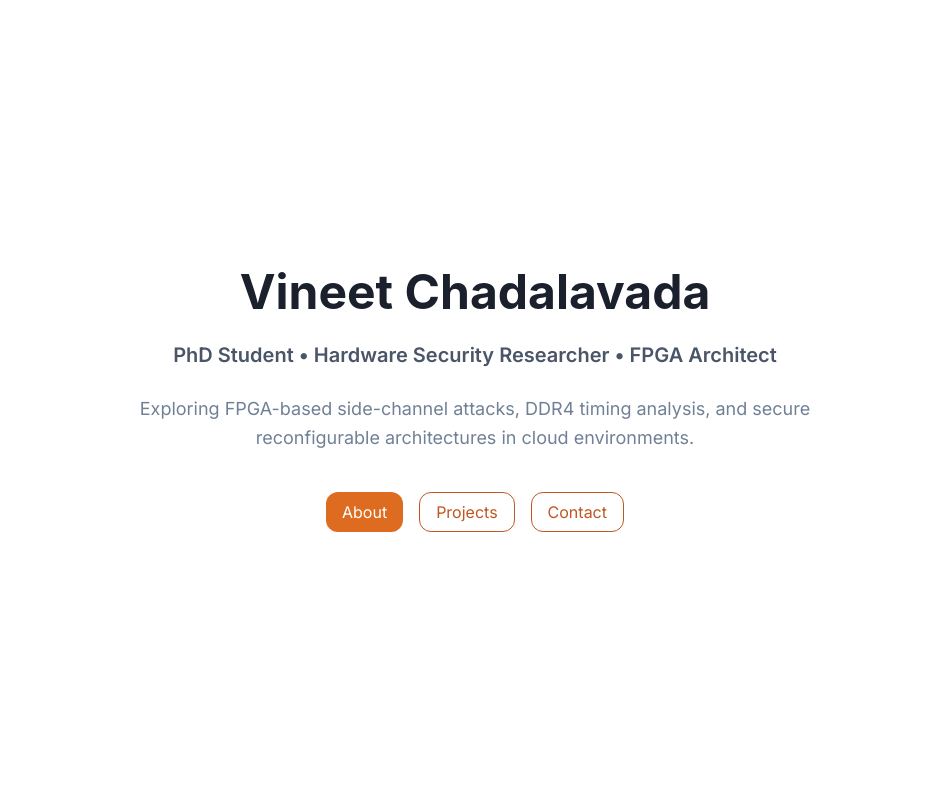
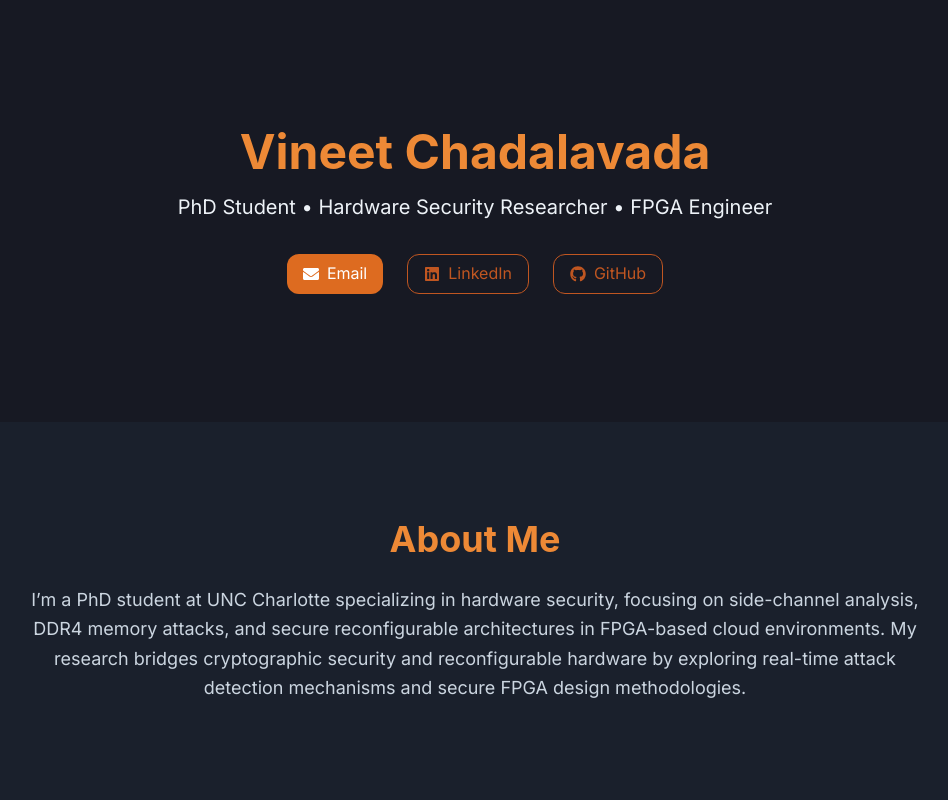
Before and after one commit to VineetChadalavada/vineet-portfolio, a Next.js app: page / in a window 1280 px wide. Shown: the top 800 px of the page, without its empty margins (165-1113 px from the left). Built offline with nearby package versions, Linux system fonts and the light colour scheme.

Commit message:
Update index.tsx

```diff
--- a/pages/index.tsx
+++ b/pages/index.tsx
@@ -1,49 +1,63 @@
-import { Box, Text, VStack, Heading, HStack, Button, Link } from "@chakra-ui/react";
+import { Box, VStack, Heading, Text, Button, HStack, Link } from "@chakra-ui/react";
 import { motion } from "framer-motion";
+import { FaLinkedin, FaGithub, FaEnvelope } from "react-icons/fa";
+import About from "../components/About";
+import Projects from "../components/Projects";
+import Skills from "../components/Skills";
+import Contact from "../components/Contact";
+
+const MotionBox = motion(Box);
 
 export default function Home() {
   return (
-    <Box
-      minH="100vh"
-      bg="white"
-      color="gray.800"
-      display="flex"
-      alignItems="center"
-      justifyContent="center"
-      px={6}
-    >
-      <VStack spacing={6} textAlign="center" maxW="3xl">
-        <Heading as="h1" size="2xl" fontWeight="bold">
+    <Box bg="gray.900" color="gray.100">
+      {/* ===== HERO SECTION ===== */}
+      <MotionBox
+        as="header"
+        textAlign="center"
+        py={32}
+        initial={{ opacity: 0, y: -30 }}
+        animate={{ opacity: 1, y: 0 }}
+        transition={{ duration: 1 }}
+      >
+        <Heading size="2xl" color="orange.400" mb={4}>
           Vineet Chadalavada
         </Heading>
-
-        <Text fontSize="xl" fontWeight="semibold" color="gray.600">
-          PhD Student • Hardware Security Researcher • FPGA Architect
+        <Text fontSize="xl" mb={8}>
+          PhD Student • Hardware Security Researcher • FPGA Engineer
         </Text>
 
-        <Text fontSize="lg" color="gray.500" lineHeight="tall">
-          Exploring FPGA-based side-channel attacks, DDR4 timing analysis, and secure
-          reconfigurable architectures in cloud environments.
-        </Text>
-
-        <HStack spacing={4} pt={4}>
-          <Link href="/about" _hover={{ textDecoration: "none" }}>
-            <Button colorScheme="orange" variant="solid">
-              About
+        <HStack justify="center" spacing={6}>
+          <Link href="mailto:chvineet10@gmail.com" isExternal>
+            <Button leftIcon={<FaEnvelope />} colorScheme="orange" variant="solid">
+              Email
             </Button>
           </Link>
-          <Link href="/projects" _hover={{ textDecoration: "none" }}>
-            <Button colorScheme="orange" variant="outline">
-              Projects
+          <Link href="https://www.linkedin.com/in/vineet-chadalavada-651210193/" isExternal>
+            <Button leftIcon={<FaLinkedin />} colorScheme="orange" variant="outline">
+              LinkedIn
             </Button>
           </Link>
-          <Link href="/contact" _hover={{ textDecoration: "none" }}>
-            <Button colorScheme="orange" variant="outline">
-              Contact
+          <Link href="https://github.com/VineetChadalavada" isExternal>
+            <Button leftIcon={<FaGithub />} colorScheme="orange" variant="outline">
+              GitHub
             </Button>
           </Link>
         </HStack>
+      </MotionBox>
+
+      {/* ===== CONTENT SECTIONS ===== */}
+      <VStack spacing={0} align="stretch">
+        <About />
+        <Projects />
+        <Skills />
+        <Contact />
       </VStack>
+
+      {/* ===== FOOTER ===== */}
+      <Box py={8} textAlign="center" bg="gray.800" color="gray.400" fontSize="sm">
+        © {new Date().getFullYear()} Vineet Chadalavada | Built with Next.js + Chakra UI ❤️
+      </Box>
     </Box>
   );
 }
```
